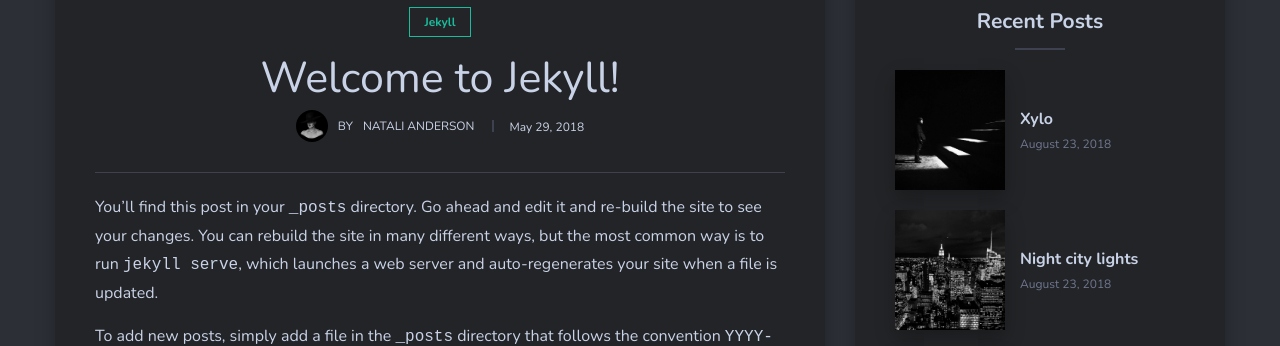
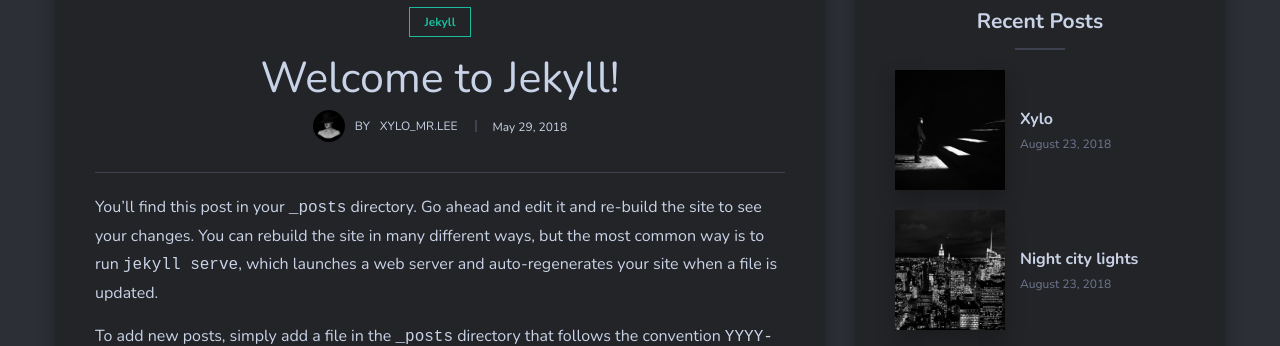
Before and after one commit to dearmysoul/xylo, a Jekyll site: the page built from _posts/2018-05-29-welcome-to-jekyll.markdown, in a window 1280 px wide and 900 px high, scrolled down 616 px. Shown: the part 142-488 px from the top of the window. Built offline with Jekyll 4.4.1, drawn with Linux system fonts in a browser that asks for light colours; nearby versions of some CDN libraries; comment, search, counter and statistics services are not loaded.

Commit message:
Update _config.yml

```diff
--- a/_config.yml
+++ b/_config.yml
@@ -9,7 +9,7 @@
 
 #-------------------------------
 # About Section
-author-name:   Natali Anderson
+author-name:   Xylo_Mr.lee
 author-avatar: 09.jpg
 
 
@@ -23,7 +23,7 @@
 
 #-------------------------------
 # Comment Section (Disqus)
-disqus-identifier: mr-brown # Add your shortname for Disqus Comment. For example mr-brown
+disqus-identifier: lee jun pil # Add your shortname for Disqus Comment. For example mr-brown
 
 
 #-------------------------------
```
